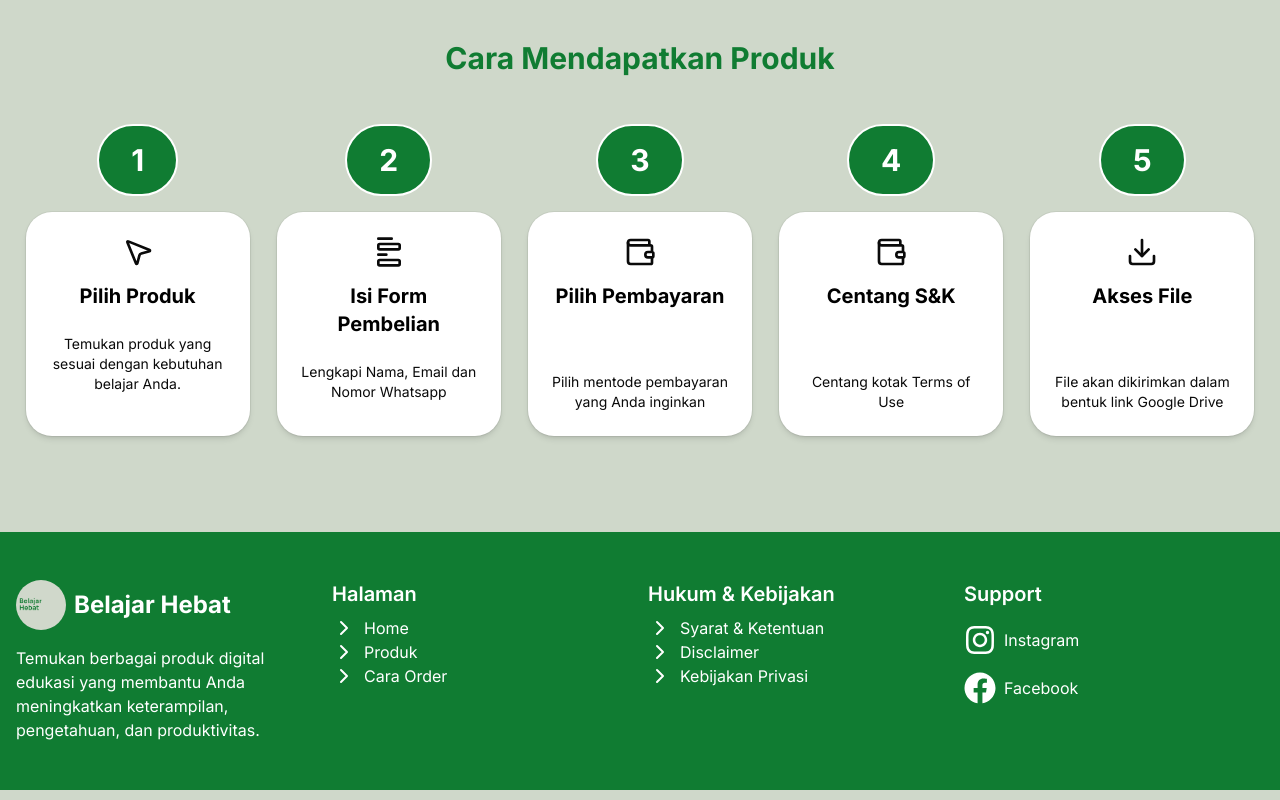
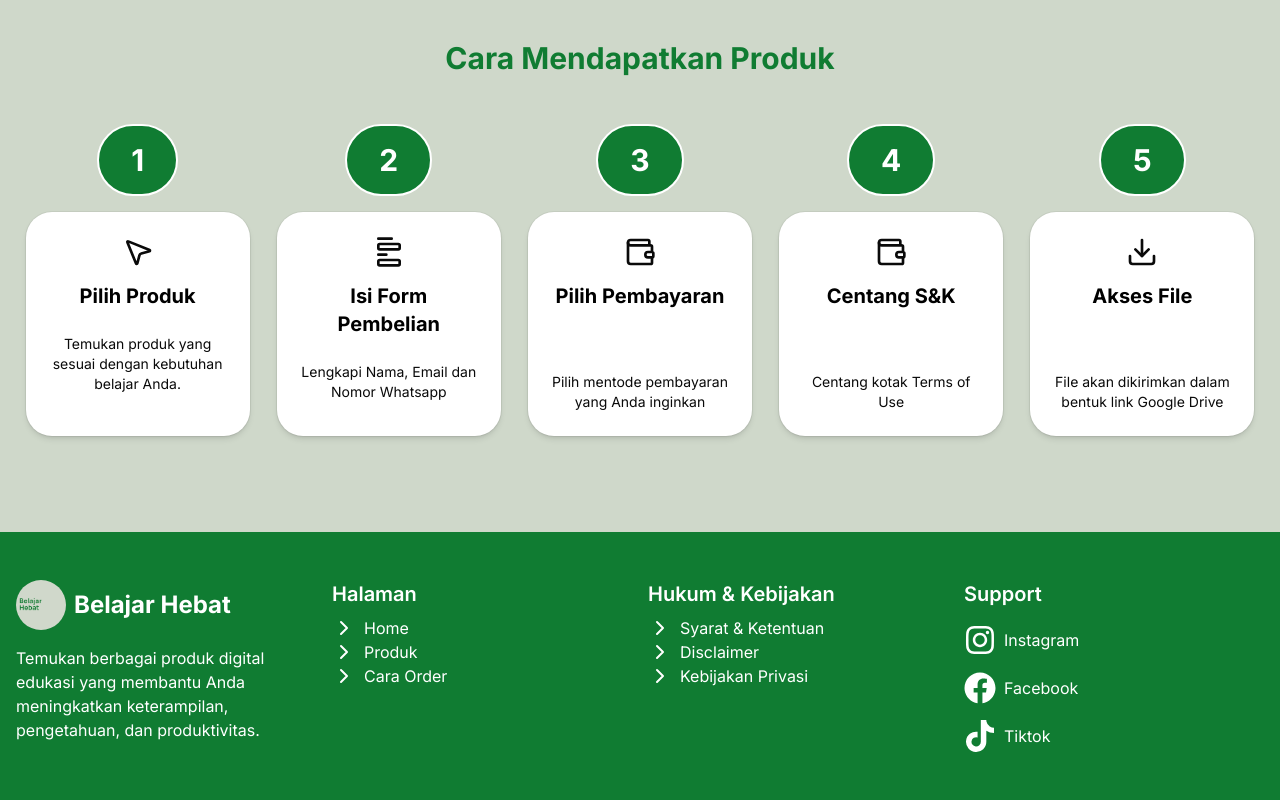
Before and after one commit to codewithpandu/belajarhebat, a Next.js app: page / in a window 1280 px wide. Shown: the part 2612-3412 px from the top of the page. Built offline with nearby package versions, Linux system fonts and the light colour scheme.

Commit message:
edit: footer

```diff
--- a/src/components/footer.tsx
+++ b/src/components/footer.tsx
@@ -1,7 +1,7 @@
 import { ChevronRight } from "lucide-react";
 import Image from "next/image";
 import Link from "next/link";
-import { FaFacebook, FaInstagram } from "react-icons/fa";
+import { FaFacebook, FaInstagram, FaTiktok } from "react-icons/fa";
 
 export default function Footer() {
   return (
@@ -77,13 +77,26 @@ export default function Footer() {
         <div>
           <h3 className="text-white text-xl font-semibold">Support</h3>
           <div className="mt-4 text-white space-y-4">
-            <Link href="#" className="flex gap-2 items-center hover:ms-2">
+            <Link
+              href="https://www.instagram.com/belajar_hebat"
+              className="flex gap-2 items-center hover:ms-2"
+            >
               <FaInstagram className="size-8" />
               Instagram
             </Link>
-            <Link href="#" className="flex gap-2 items-center hover:ms-2">
+            <Link
+              href="https://facebook.com/share/1hnuwik7jk/"
+              className="flex gap-2 items-center hover:ms-2"
+            >
               <FaFacebook className="size-8" />
               Facebook
+            </Link>
+            <Link
+              href="https://www.tiktok.com/@belajar.hebat"
+              className="flex gap-2 items-center hover:ms-2"
+            >
+              <FaTiktok className="size-8" />
+              Tiktok
             </Link>
           </div>
         </div>
```
